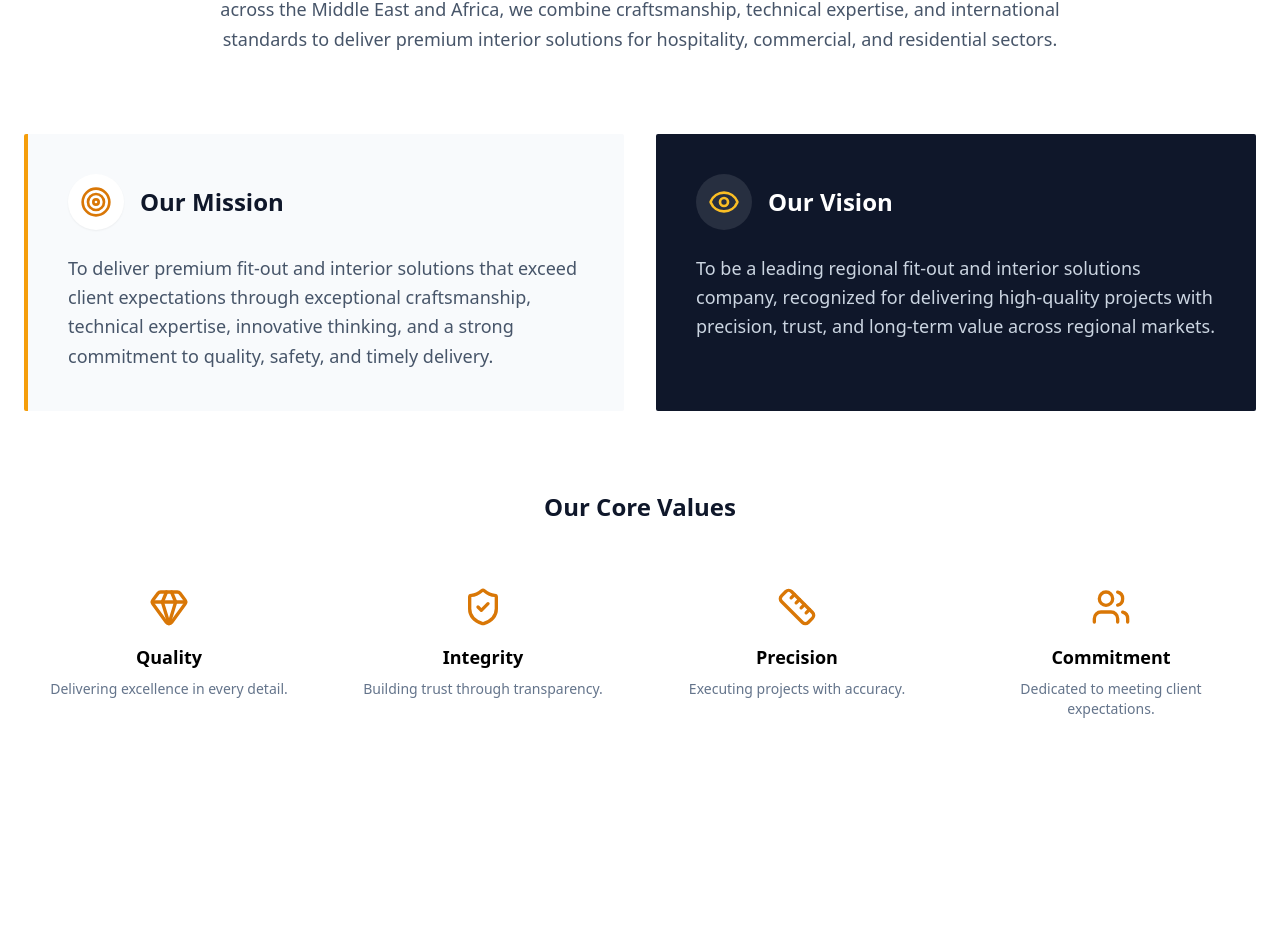
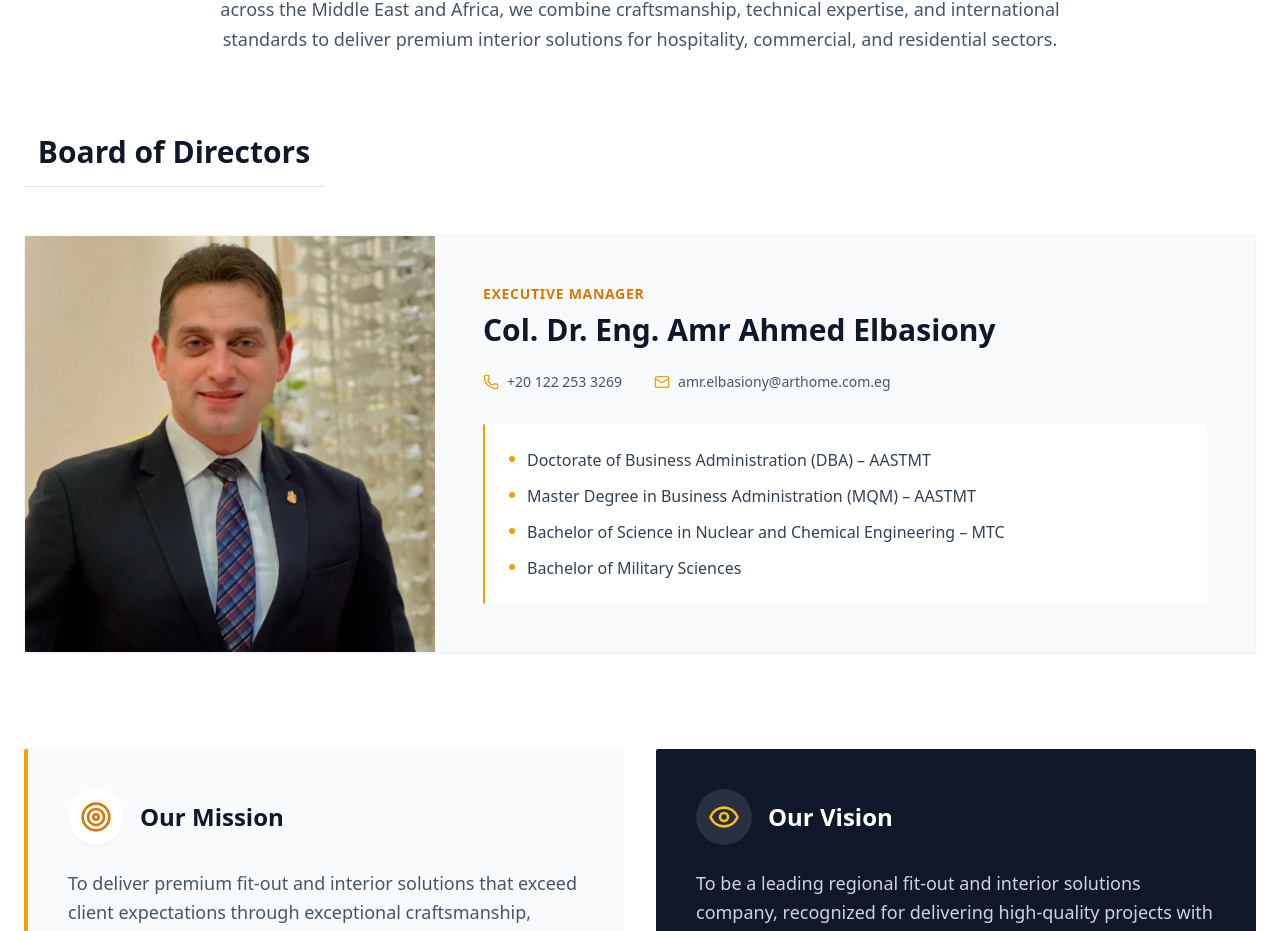
Before and after one commit to crassdart85/art-home, a Next.js app: page / in a window 1280 px wide. Shown: the part 1038-1969 px from the top of the page. Built offline with nearby package versions, Linux system fonts and the light colour scheme.

Commit message:
Added Board Section and Dr. Amr profile

```diff
--- a/components/AboutSection.tsx
+++ b/components/AboutSection.tsx
@@ -1,7 +1,6 @@
 'use client';
 
-import { Target, Eye, ShieldCheck, Gem, Ruler, Users } from 'lucide-react';
-// FIX: Import from the file next to it (./) instead of looking in app folder
+import { Target, Eye, ShieldCheck, Gem, Ruler, Users, Phone, Mail } from 'lucide-react';
 import { useLanguage } from './LanguageContext';
 
 export default function AboutSection() {
@@ -20,7 +19,25 @@ export default function AboutSection() {
       v1: "Quality", v1d: "Delivering excellence in every detail.",
       v2: "Integrity", v2d: "Building trust through transparency.",
       v3: "Precision", v3d: "Executing projects with accuracy.",
-      v4: "Commitment", v4d: "Dedicated to meeting client expectations."
+      v4: "Commitment", v4d: "Dedicated to meeting client expectations.",
+
+      // Board Section
+      boardTitle: "Board of Directors",
+      boardMembers: [
+        {
+          name: "Col. Dr. Eng. Amr Ahmed Elbasiony",
+          role: "Executive Manager",
+          img: "/exeMD.png",
+          phone: "+20 122 253 3269",
+          email: "amr.elbasiony@arthome.com.eg",
+          quals: [
+            "Doctorate of Business Administration (DBA) – AASTMT",
+            "Master Degree in Business Administration (MQM) – AASTMT",
+            "Bachelor of Science in Nuclear and Chemical Engineering – MTC",
+            "Bachelor of Military Sciences"
+          ]
+        }
+      ]
     },
     ar: {
       sub: "من نحن",
@@ -34,7 +51,25 @@ export default function AboutSection() {
       v1: "الجودة", v1d: "التميز في كل التفاصيل.",
       v2: "النزاهة", v2d: "بناء الثقة من خلال الشفافية.",
       v3: "الدقة", v3d: "تنفيذ المشاريع بدقة متناهية.",
-      v4: "الالتزام", v4d: "مكرسون لتلبية توقعات العملاء."
+      v4: "الالتزام", v4d: "مكرسون لتلبية توقعات العملاء.",
+
+      // Board Section Arabic
+      boardTitle: "مجلس الإدارة",
+      boardMembers: [
+        {
+          name: "عقيد دكتور مهندس / عمرو أحمد بسيوني",
+          role: "مدير إدارة الجودة الشاملة (TQM)",
+          img: "/exeMD.jpg",
+          phone: "+20 122 253 3269",
+          email: "amr.elbasiony@arthome.com.eg",
+          quals: [
+            "دكتوراه في إدارة الأعمال (DBA) – الأكاديمية العربية للعلوم والتكنولوجيا والنقل البحري",
+            "ماجستير في إدارة الجودة (MQM) – الأكاديمية العربية",
+            "بكالوريوس الهندسة النووية والكيميائية – الكلية الفنية العسكرية",
+            "بكالوريوس العلوم العسكرية"
+          ]
+        }
+      ]
     }
   };
 
@@ -55,6 +90,63 @@ export default function AboutSection() {
           <p className="text-lg text-slate-600 leading-relaxed">
             {t.desc}
           </p>
+        </div>
+
+        {/* Board of Directors Section (NEW) */}
+        <div className="mb-24">
+          <h3 className="text-3xl font-bold text-slate-900 mb-12 text-center border-b border-slate-200 pb-4 inline-block mx-auto min-w-[300px] block">
+            {t.boardTitle}
+          </h3>
+
+          <div className="grid grid-cols-1 gap-12">
+            {t.boardMembers.map((member, index) => (
+              <div key={index} className="bg-slate-50 rounded-sm overflow-hidden shadow-sm border border-slate-100 flex flex-col md:flex-row">
+                {/* Image Section */}
+                <div className="md:w-1/3 relative h-96 md:h-auto">
+                   {/* Using standard img for simplicity with local files */}
+                   <img
+                    src={member.img}
+                    alt={member.name}
+                    className="w-full h-full object-cover"
+                   />
+                </div>
+
+                {/* Content Section */}
+                <div className="p-8 md:p-12 md:w-2/3 flex flex-col justify-center">
+                  <span className="text-amber-600 font-bold tracking-wider uppercase text-sm mb-2">
+                    {member.role}
+                  </span>
+                  <h4 className="text-3xl font-bold text-slate-900 mb-6">
+                    {member.name}
+                  </h4>
+
+                  {/* Contact Info */}
+                  <div className="flex flex-col sm:flex-row gap-4 sm:gap-8 mb-8 text-slate-600 text-sm">
+                    <div className="flex items-center gap-2">
+                      <Phone size={16} className="text-amber-500" />
+                      <span dir="ltr">{member.phone}</span>
+                    </div>
+                    <div className="flex items-center gap-2">
+                      <Mail size={16} className="text-amber-500" />
+                      <span>{member.email}</span>
+                    </div>
+                  </div>
+
+                  {/* Qualifications */}
+                  <div className="bg-white p-6 rounded-sm border-l-2 border-amber-500">
+                    <ul className="space-y-3">
+                      {member.quals.map((qual, i) => (
+                        <li key={i} className="flex items-start gap-3 text-slate-700">
+                          <span className="w-1.5 h-1.5 bg-amber-500 rounded-full mt-2 shrink-0"></span>
+                          <span>{qual}</span>
+                        </li>
+                      ))}
+                    </ul>
+                  </div>
+                </div>
+              </div>
+            ))}
+          </div>
         </div>
 
         {/* Mission & Vision Cards */}
@@ -90,7 +182,7 @@ export default function AboutSection() {
         <div>
           <h3 className="text-2xl font-bold text-slate-900 mb-10 text-center">{t.valuesTitle}</h3>
           <div className="grid grid-cols-1 sm:grid-cols-2 lg:grid-cols-4 gap-6">
-
+            {/* ... Values remain the same ... */}
             <div className="text-center p-6 hover:bg-slate-50 transition-colors rounded-sm">
               <Gem className="mx-auto text-amber-600 mb-4" size={40} />
               <h4 className="font-bold text-lg mb-2">{t.v1}</h4>
```
Also changed, not shown: public/exeMD.jpg (added), public/exeMD.png (added).
